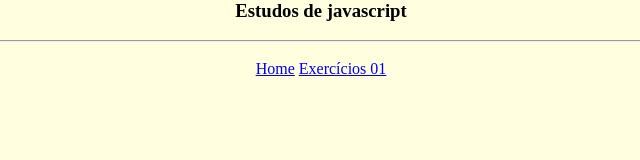
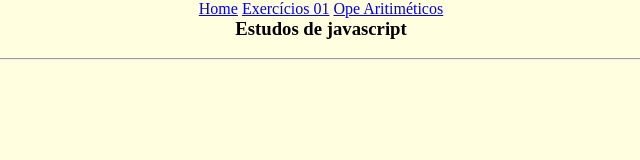
Before and after one commit to AleSouza7/ConhecimentoJavascript, a plain HTML site: page index.html in a window 1280 px wide. Shown: the whole page, without its empty margins (319-959 px from the left). Drawn offline with Linux system fonts and the light colour scheme.

Commit message:
Update index.html

```diff
--- a/index.html
+++ b/index.html
@@ -8,18 +8,21 @@
 	<title>Estudos_javaScript</title>
 </head>
 <body>
-
-	<h3>Estudos de javascript</h3><br><hr><br>
-
-	<div>
+	<header>
+		<div class="menu">
 			<ul>
 				<li>
 					<a href="index.html">Home</a>
 					<a href="exercicios_01_Javascript.html">Exercícios 01</a>
+					<a href="operadores_aritiméticos.html">Ope Aritiméticos</a>
 				</li>
 			</ul>
 		</div>
 
+		<div class="titulo">
+			<h3>Estudos de javascript</h3><br><hr><br>
+		</div>
+	</header>
 <script src=""></script>
 
 </body>
```
Lines whose indentation alone changed are shown as unchanged.
